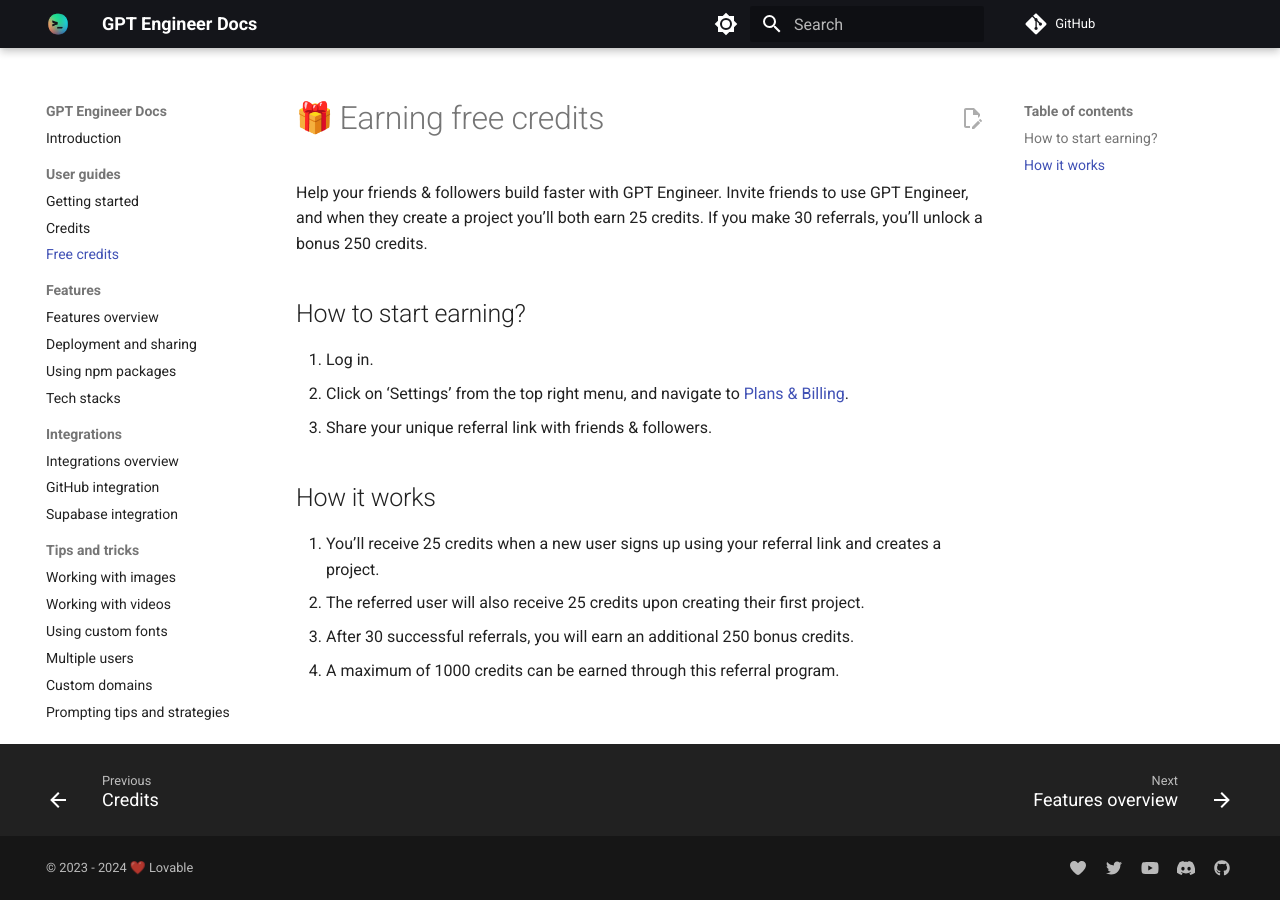
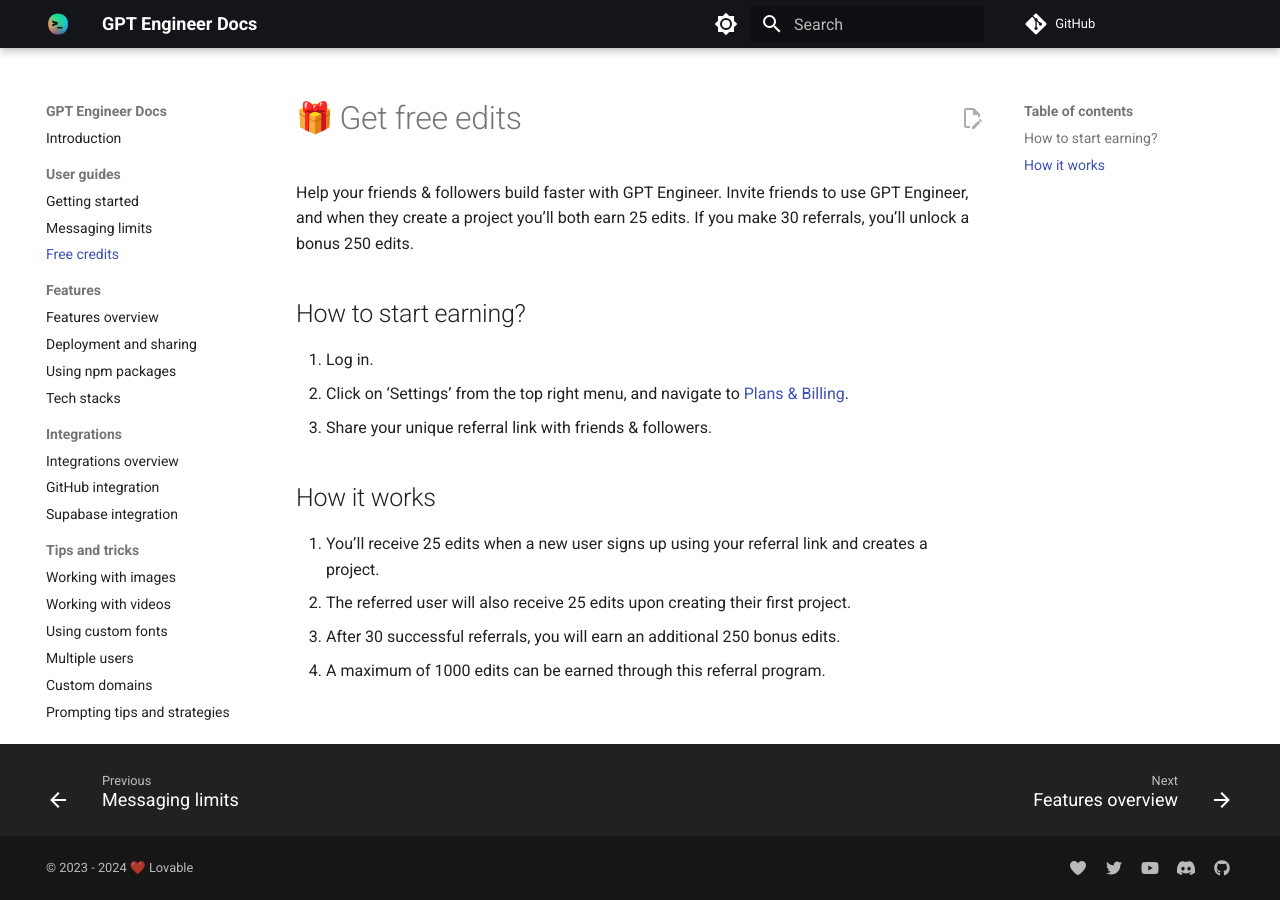
Before and after one commit to lovablelabs/docs, an MkDocs documentation site: the page built from src/free-credits.md, in a window 1280 px wide. Built offline with MkDocs 1.6.1 and Material for MkDocs 9.7.7, drawn with Linux system fonts in a browser that asks for light colours; emoji names are drawn with the system emoji font; comment, search, counter and statistics services are not loaded.

Commit message:
Changes wording for edits and plans

```diff
--- a/mkdocs.yml
+++ b/mkdocs.yml
@@ -12,7 +12,7 @@ nav:
   - "Introduction": index.md
   - "User guides":
       - "Getting started": getting-started.md
-      - "Credits": credits.md
+      - "Messaging limits": credits.md
       - "Free credits": free-credits.md
 
   - "Features":
--- a/src/free-credits.md
+++ b/src/free-credits.md
@@ -1,6 +1,6 @@
-# :gift: Earning free credits
+# :gift: Get free edits
 
-Help your friends & followers build faster with GPT Engineer. Invite friends to use GPT Engineer, and when they create a project you’ll both earn 25 credits. If you make 30 referrals, you’ll unlock a bonus 250 credits.
+Help your friends & followers build faster with GPT Engineer. Invite friends to use GPT Engineer, and when they create a project you’ll both earn 25 edits. If you make 30 referrals, you’ll unlock a bonus 250 edits.
 
 ## How to start earning?
 
@@ -10,7 +10,7 @@ Help your friends & followers build faster with GPT Engineer. Invite friends to
 
 ## How it works
 
-1. You’ll receive 25 credits when a new user signs up using your referral link and creates a project.
-2. The referred user will also receive 25 credits upon creating their first project.
-3. After 30 successful referrals, you will earn an additional 250 bonus credits.
-4. A maximum of 1000 credits can be earned through this referral program.
+1. You’ll receive 25 edits when a new user signs up using your referral link and creates a project.
+2. The referred user will also receive 25 edits upon creating their first project.
+3. After 30 successful referrals, you will earn an additional 250 bonus edits.
+4. A maximum of 1000 edits can be earned through this referral program.
```
Also changed, not shown: src/credits.md (+5 -5 lines).
